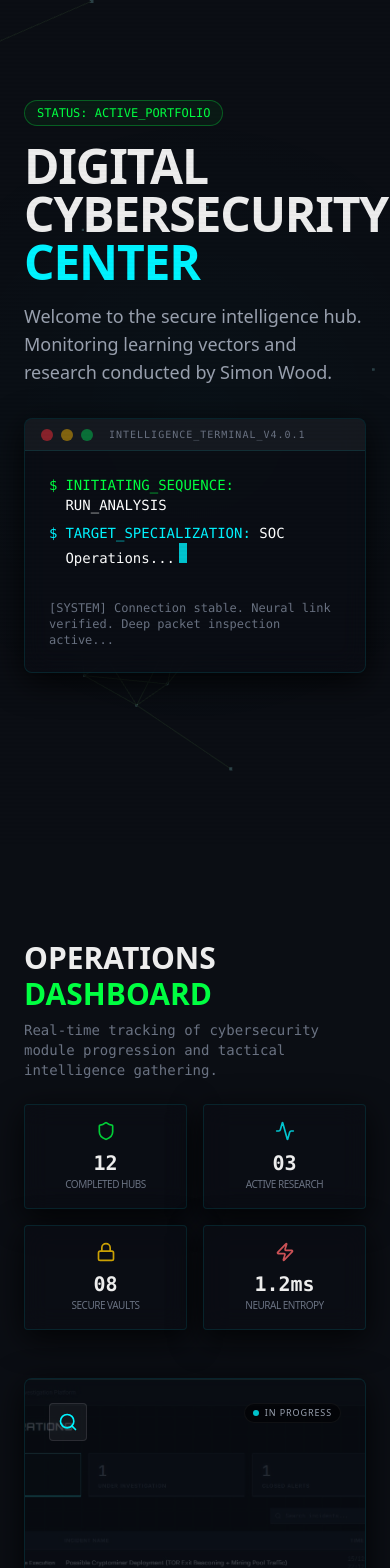
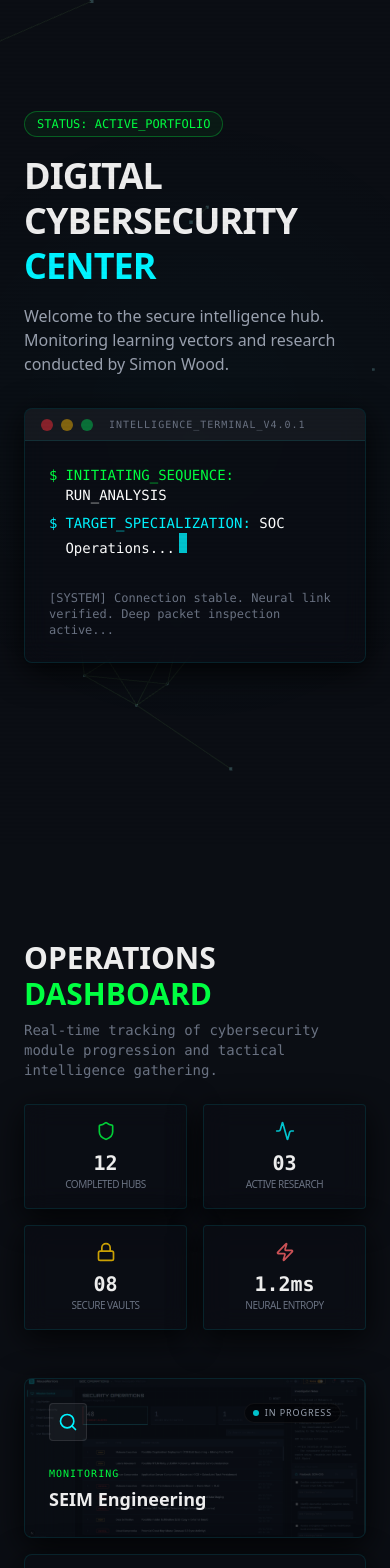
Before and after one commit to Mousewarriors/cyber-portfolio-website, a Next.js app: page / in a window 390 px wide. Shown: the top 1568 px of the page. Built offline with nearby package versions, Linux system fonts and the light colour scheme.

Commit message:
Optimize portfolio for mobile devices: responsive typography, bento grid, and project cards

```diff
--- a/src/app/page.tsx
+++ b/src/app/page.tsx
@@ -20,14 +20,14 @@ export default function Home() {
       <ProjectVault />
 
       {/* About / "Dossier" Teaser */}
-      <section className="py-24 px-6 relative z-10 max-w-4xl mx-auto text-center">
-        <div className="glass-card p-12 rounded-2xl border border-cyber/20 relative overflow-hidden">
+      <section className="py-16 md:py-24 px-6 relative z-10 max-w-4xl mx-auto text-center">
+        <div className="glass-card p-8 md:p-12 rounded-2xl border border-cyber/20 relative overflow-hidden">
           <div className="absolute top-0 right-0 p-4 border-l border-b border-cyber/10 text-[9px] font-mono opacity-50">
             NODE_7.2 / DOSSIER_ACCESS
           </div>
 
-          <h2 className="text-4xl font-bold mb-6">OPERATIVE <span className="text-matrix">SIMON WOOD</span></h2>
-          <p className="text-lg text-gray-400 mb-10 max-w-2xl mx-auto font-light leading-relaxed">
+          <h2 className="text-3xl md:text-4xl font-bold mb-6 uppercase tracking-tight">OPERATIVE <span className="text-matrix">SIMON WOOD</span></h2>
+          <p className="text-base md:text-lg text-gray-400 mb-10 max-w-2xl mx-auto font-light leading-relaxed">
             Specialist in Security Operations and Tactical Intelligence Gathering. Currently expanding the digital perimeter through rigorous lab experimentation and vulnerability research.
           </p>
 
--- a/src/components/BentoDashboard.tsx
+++ b/src/components/BentoDashboard.tsx
@@ -16,7 +16,7 @@ const labs = [
         status: "In Progress",
         category: "Monitoring",
         icon: Search,
-        size: "col-span-2 row-span-2",
+        size: "md:col-span-2 md:row-span-2",
         href: "https://github.com/Mousewarriors/SEIM-Project/",
         image: "/dashboard.jpg"
     },
@@ -41,7 +41,7 @@ const labs = [
         status: "Completed",
         category: "Database Security",
         icon: Terminal,
-        size: "col-span-1 row-span-2",
+        size: "md:col-span-1 md:row-span-2",
         href: "https://github.com/Mousewarriors/Cybersecurity-Portfolio/blob/main/Apply%20filters%20to%20SQL%20queries%20-%20Portfolio.pdf"
     },
     {
@@ -79,7 +79,7 @@ export default function BentoDashboard() {
                 </div>
             </div>
 
-            <div className="grid grid-cols-1 md:grid-cols-3 lg:grid-cols-4 grid-rows-3 gap-4 auto-rows-[140px]">
+            <div className="grid grid-cols-1 sm:grid-cols-2 md:grid-cols-3 lg:grid-cols-4 gap-4 auto-rows-[160px] md:auto-rows-[140px]">
                 {labs.map((lab, i) => (
                     <motion.a
                         key={i}
--- a/src/components/ProjectVault.tsx
+++ b/src/components/ProjectVault.tsx
@@ -55,7 +55,7 @@ export default function ProjectVault() {
                         className="group relative"
                     >
                         <div className="absolute inset-0 bg-cyber/5 opacity-0 group-hover:opacity-100 transition-opacity rounded-xl" />
-                        <div className="relative p-8 rounded-xl border border-white/5 hover:border-cyber/30 transition-all flex flex-col md:flex-row gap-8 items-start">
+                        <div className="relative p-6 sm:p-8 rounded-xl border border-white/5 hover:border-cyber/30 transition-all flex flex-col md:flex-row gap-6 md:gap-8 items-start">
                             <div className="hidden md:flex flex-col items-center">
                                 <div className="w-12 h-12 rounded bg-white/5 border border-white/10 flex items-center justify-center text-cyber group-hover:text-matrix group-hover:scale-110 transition-all">
                                     <FileText className="w-6 h-6" />
--- a/src/components/TerminalHero.tsx
+++ b/src/components/TerminalHero.tsx
@@ -56,11 +56,11 @@ export default function TerminalHero() {
                     <div className="inline-block px-3 py-1 rounded-full border border-matrix/30 bg-matrix/5 text-matrix text-xs font-mono mb-4">
                         STATUS: ACTIVE_PORTFOLIO
                     </div>
-                    <h1 className="text-5xl md:text-7xl font-bold tracking-tight mb-4">
-                        DIGITAL CYBERSECURITY <br />
+                    <h1 className="text-4xl sm:text-6xl md:text-7xl font-bold tracking-tight mb-4 leading-tight">
+                        DIGITAL CYBERSECURITY <br className="hidden sm:block" />
                         <span className="text-cyber">CENTER</span>
                     </h1>
-                    <p className="text-gray-400 max-w-xl text-lg md:text-xl font-light">
+                    <p className="text-gray-400 max-w-xl text-base md:text-xl font-light">
                         Welcome to the secure intelligence hub. Monitoring learning vectors and research conducted by Simon Wood.
                     </p>
                 </motion.div>
```
